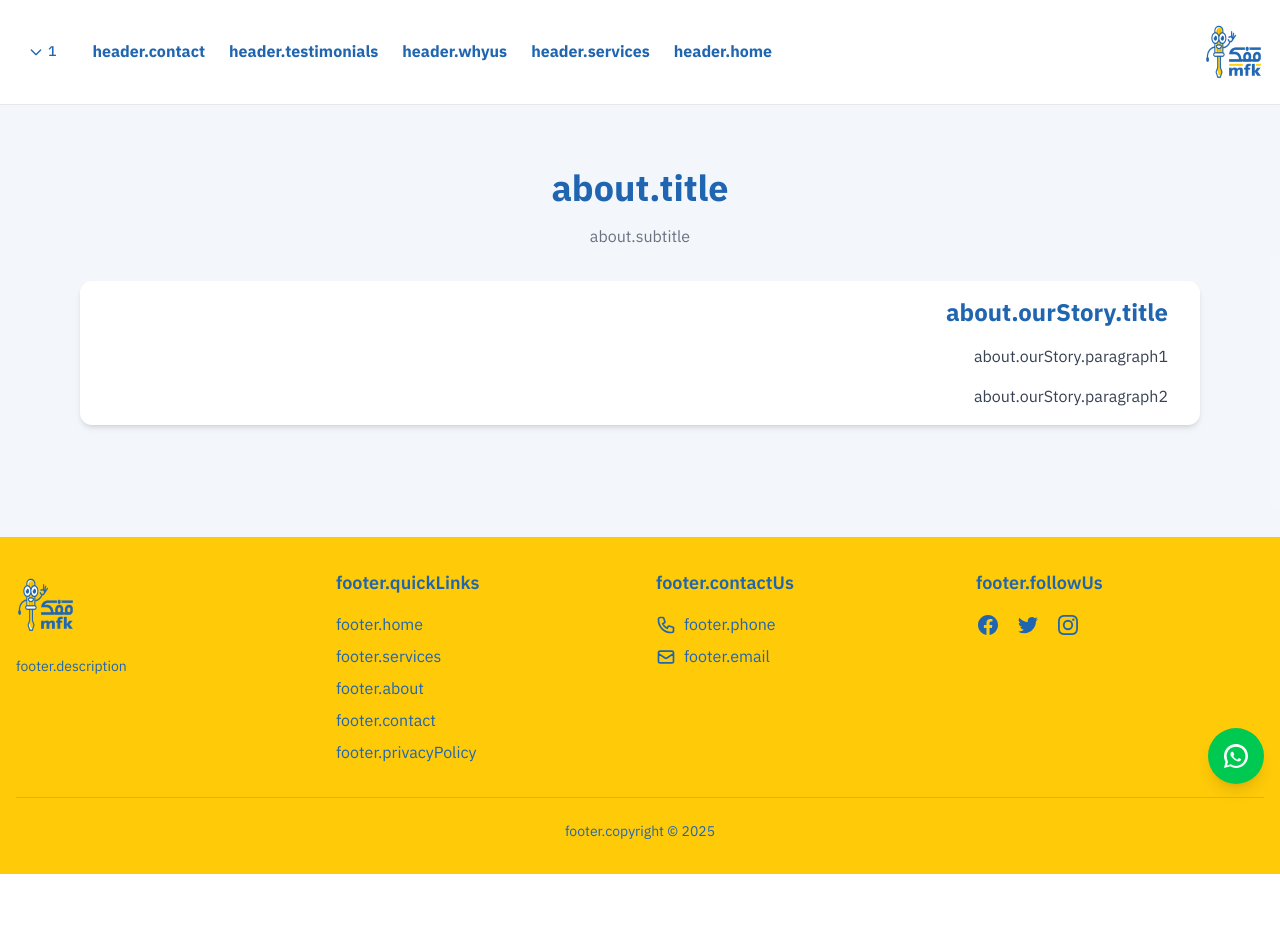
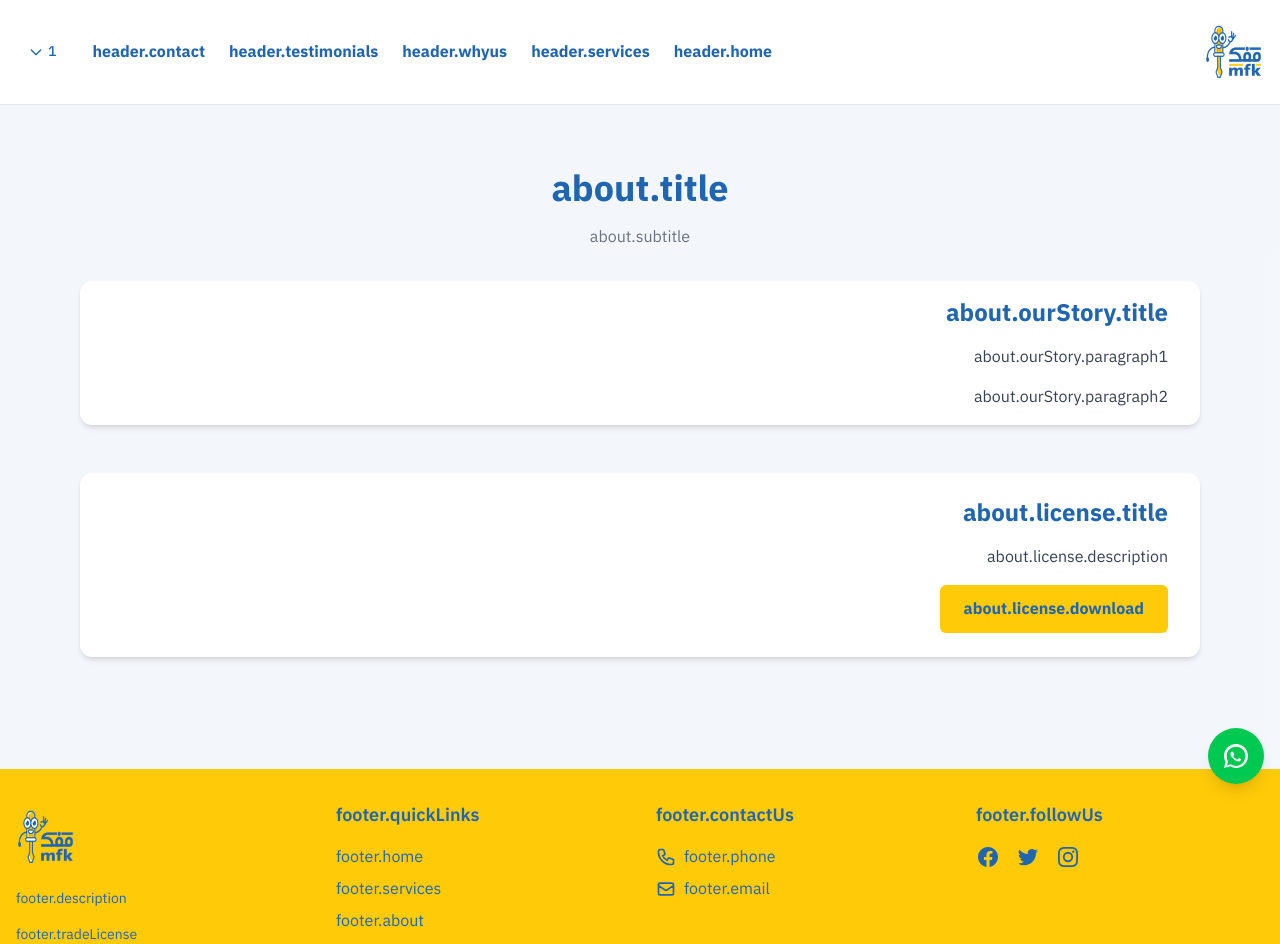
Before and after one commit to abdoroot/mfk-website-react, a React (Vite) app: page /1/about in a window 1280 px wide. Shown: the top 944 px of the page. Before the commit the page ends 874 px from the top, so only its background shows below. Built offline with nearby package versions, Linux system fonts and the light colour scheme.

Commit message:
add TradeLicense

```diff
--- a/src/components/Footer.jsx
+++ b/src/components/Footer.jsx
@@ -22,6 +22,7 @@ const Footer = () => {
                             {/* <h3 className="text-xl font-bold">{t('footer.companyName')}</h3> */}
                         </div>
                         <p className="text-sm">{t('footer.description')}</p>
+                        <p className="text-sm">{t('footer.tradeLicense')}</p>
                     </div>
 
                     {/* Column 2: Quick as */}
--- a/src/locales/ar.json
+++ b/src/locales/ar.json
@@ -66,6 +66,11 @@
             "title": "قصتنا",
             "paragraph1": "تأسست مفك في إمارة الشارقة برؤية بسيطة: نخلي كل بيت دايمًا بأفضل حال، بدون تعب ولا قلق. من البداية، حطّينا راحة العميل وجودة الخدمة في مقدمة أولوياتنا. عشان جذي، ركّزنا على تقديم خدمات صيانة احترافية تشمل التكييف، السباكة، الكهرباء، الدهانات، الديكور، وتركيب العوازل — بسرعة، وبدون وجع راس.",
             "paragraph2": "اليوم، نخدم مئات البيوت في مختلف مناطق الإمارات، ونفخر إن أغلب عملائنا يطلبون خدماتنا أكثر من مرة، ويزكونا لأهلهم وربعهم. ومع كل خدمة نقدمها، نثبت إن الجودة ما هي مجرد وعود، بل أفعال ملموسة تلمسها من أول زيارة. ومهما كبرت شركتنا، بنظل دايمًا نسمع لك، ونخدمك كأنك أول عميل لنا."
+        },
+        "license": {
+            "title": "الرخصة التجارية",
+            "description": "نحن شركة مرخصة ومسجلة رسميًا في دولة الإمارات العربية المتحدة، تحت رخصة رقم: 801400 مما يضمن التزامنا بالمعايير القانونية والمهنية في جميع خدماتنا.",
+            "download": "تحميل نسخة من الرخصة"
         }
     },
     "privacy": {
@@ -111,6 +116,7 @@
         "phone": "0555536116",
         "email": "info@mfk.com",
         "followUs": "تابعنا",
+        "tradeLicense": "الرخصة التجارية: رقم 801400 – صادرة من دائرة التنمية الاقتصادية في الشارقة.",
         "copyright": "مفك. جميع الحقوق محفوظة"
     }
 }
--- a/src/locales/en.json
+++ b/src/locales/en.json
@@ -66,6 +66,11 @@
             "title": "Our Story",
             "paragraph1": "Mfk was founded in Sharjah with a simple vision: to keep every home in top condition—without hassle or stress. From day one, we prioritized customer comfort and service quality. That’s why we focused on delivering professional maintenance solutions, including AC cleaning, plumbing, electrical work, painting, interior finishes, and insulation — fast, reliable, and headache-free.",
             "paragraph2": "Today, we proudly serve hundreds of homes across the UAE. Most of our customers return for more services and recommend us to their families and friends. With every visit, we prove that quality isn’t just a promise — it’s something you can feel from the first interaction. No matter how much we grow, we’ll always listen closely and serve you like you’re our very first customer."
+        },
+        "license": {
+            "title": "Commercial License",
+            "description": "We are a licensed and officially registered company in the United Arab Emirates under license number: 801400, ensuring our commitment to legal and professional standards in all our services.",
+            "download": "Download a copy of the license"
         }
     },
     "privacy": {
@@ -111,6 +116,7 @@
         "phone": "0555536116",
         "email": "info@mfk.com",
         "followUs": "Follow Us",
+        "tradeLicense": "Trade License: No. 801400 – Issued by the Sharjah Department of Economic Development.",
         "copyright": "MFK. All rights reserved"
     }
 }
--- a/src/pages/About.jsx
+++ b/src/pages/About.jsx
@@ -34,6 +34,27 @@ const About = () => {
 
                         </div>
                     </div>
+
+                    {/* Commercial License Section */}
+                    <div className="bg-white rounded-xl shadow-md px-8 py-6 mb-12">
+                        <div>
+                            <h2 className="text-2xl font-bold text-mfk-blue mb-4">
+                                {t('about.license.title')}
+                            </h2>
+                            <p className="text-gray-700 mb-4">
+                                {t('about.license.description')}
+                            </p>
+                            <a
+                                href="/documents/TradeLicense.pdf"
+                                target="_blank"
+                                rel="noopener noreferrer"
+                                className="bg-mfk-yellow text-mfk-blue font-bold px-6 py-3 rounded-md hover:bg-opacity-90 transition inline-block"
+                            >
+                                {t('about.license.download')}
+                            </a>
+                        </div>
+                    </div>
+
                 </div>
             </section>
         </DefaultLayout>
```
Also changed, not shown: 1 other file (tests, documents, lock files or other folders).
